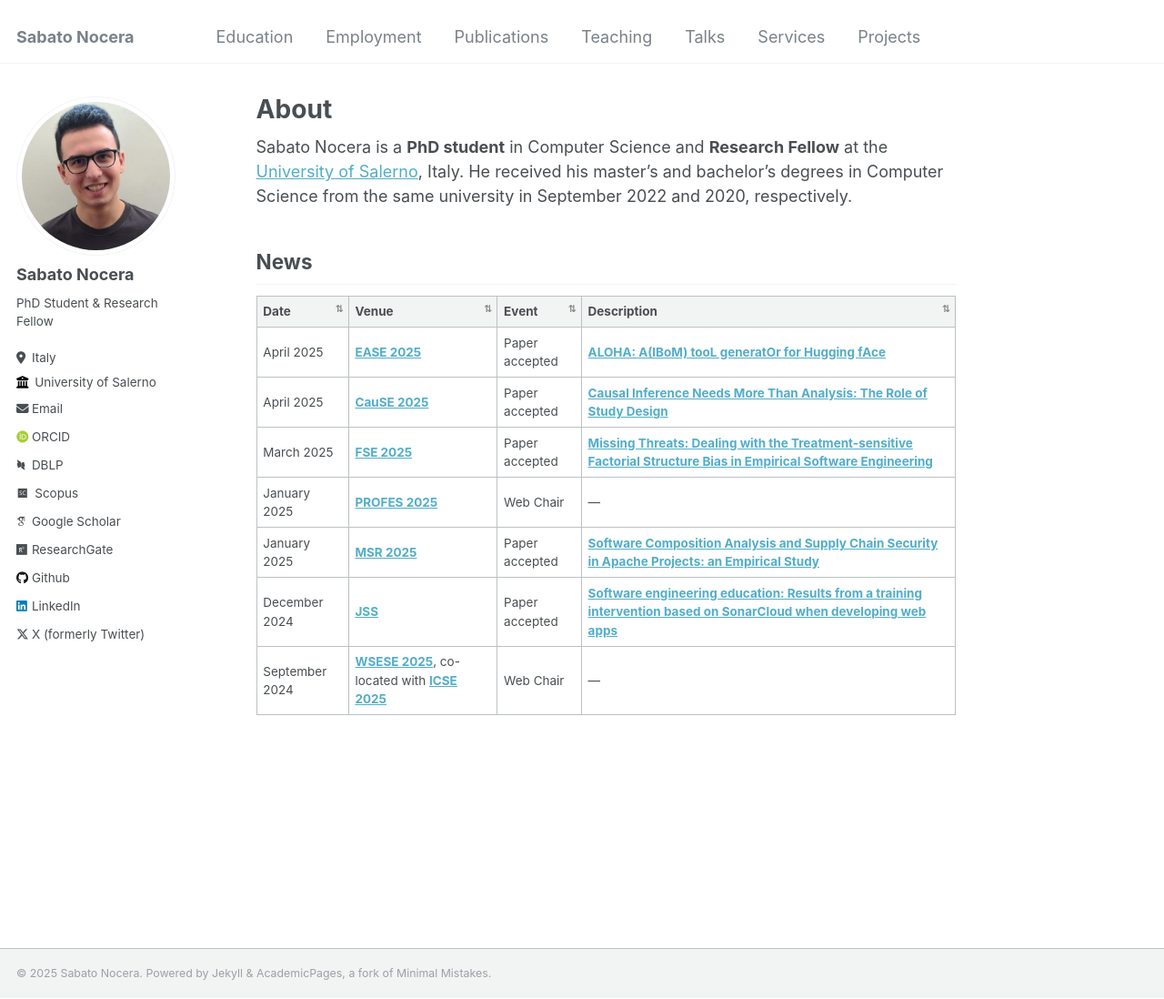
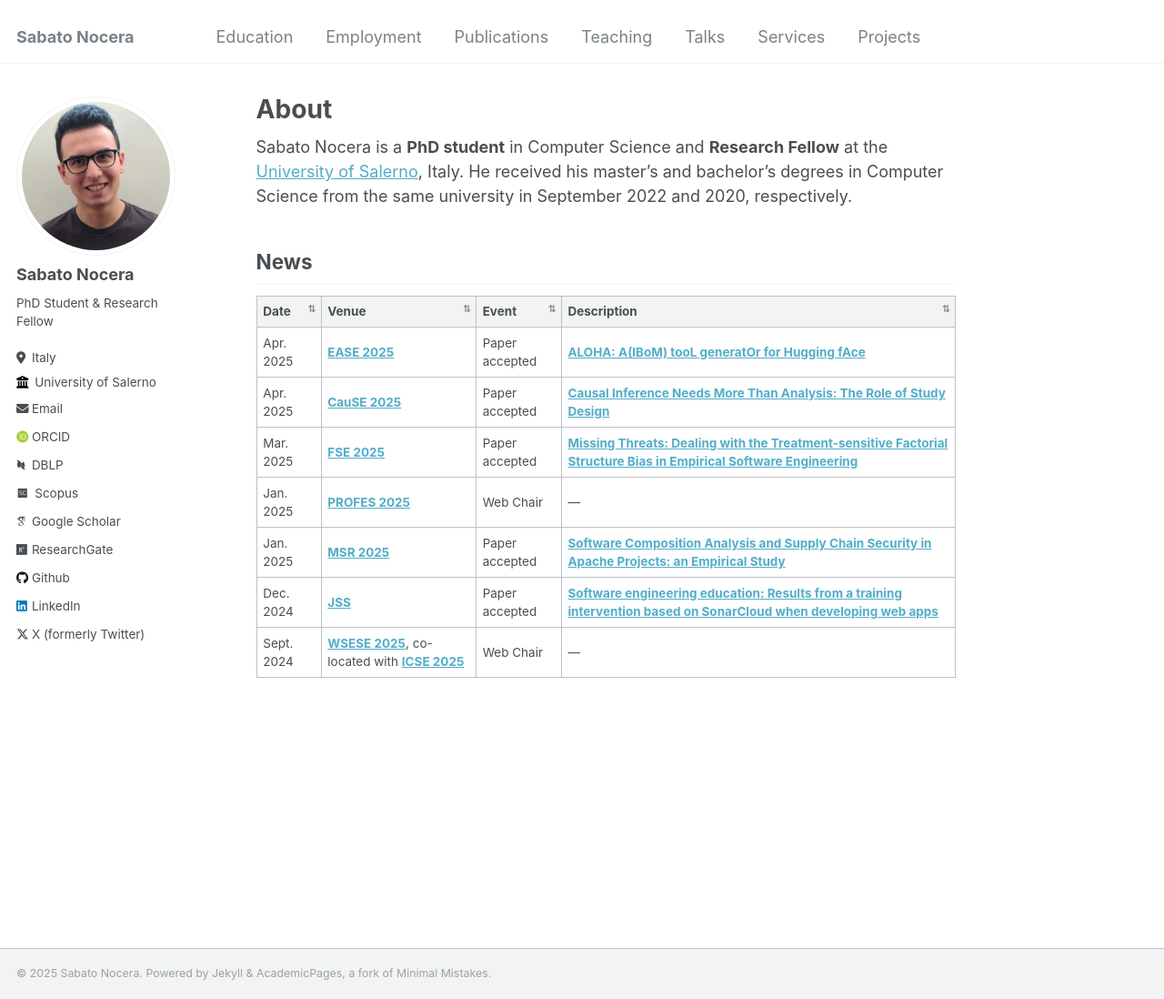
Before and after one commit to sabato-nocera/sabato-nocera.github.io, a Jekyll site: the page built from _pages/about.md, in a window 1280 px wide and 1098 px high. Shown: the whole window at 91% size. Built offline with Jekyll 4.4.1, drawn with Linux system fonts in a browser that asks for light colours; some web fonts are replaced; comment, search, counter and statistics services are not loaded.

Commit message:
Update about.md

```diff
--- a/_pages/about.md
+++ b/_pages/about.md
@@ -13,13 +13,13 @@ Sabato Nocera is a **PhD student** in Computer Science and  **Research Fellow**
 
 | Date         | Venue | Event       | Description |
 |--------------|-------|-----------------|-------|
-| April 2025   | [**EASE 2025**](https://conf.researchr.org/home/ease-2025) | Paper accepted   | [**ALOHA: A(IBoM) tooL generatOr for Hugging fAce**](#) |
-| April 2025   | [**CauSE 2025**](https://causality-software-engineering.github.io/cause-workshop-2025/) | Paper accepted   | [**Causal Inference Needs More Than Analysis: The Role of Study Design**](#) |
-| March 2025   | [**FSE 2025**](https://conf.researchr.org/track/fse-2025/fse-2025-ideas-visions-and-reflections) | Paper accepted   | [**Missing Threats: Dealing with the Treatment-sensitive Factorial Structure Bias in Empirical Software Engineering**](#) |
-| January 2025 | [**PROFES 2025**](https://conf.researchr.org/home/profes-2025) | Web Chair        | — |
-| January 2025 | [**MSR 2025**](https://2025.msrconf.org/track/msr-2025-technical-papers) | Paper accepted   | [**Software Composition Analysis and Supply Chain Security in Apache Projects: an Empirical Study**](https://sabato-nocera.github.io/publications/#j1-bibtex) |
-| December 2024| [**JSS**](https://www.sciencedirect.com/journal/journal-of-systems-and-software) | Paper accepted   | [**Software engineering education: Results from a training intervention based on SonarCloud when developing web apps**](https://doi.org/10.1016/j.jss.2024.112308) |
-| September 2024| [**WSESE 2025**](https://conf.researchr.org/home/icse-2025/wsese-2025), co-located with [**ICSE 2025**](https://conf.researchr.org/home/icse-2025) | Web Chair | — |
+| Apr. 2025   | [**EASE 2025**](https://conf.researchr.org/home/ease-2025) | Paper accepted   | [**ALOHA: A(IBoM) tooL generatOr for Hugging fAce**](#) |
+| Apr. 2025   | [**CauSE 2025**](https://causality-software-engineering.github.io/cause-workshop-2025/) | Paper accepted   | [**Causal Inference Needs More Than Analysis: The Role of Study Design**](#) |
+| Mar. 2025   | [**FSE 2025**](https://conf.researchr.org/track/fse-2025/fse-2025-ideas-visions-and-reflections) | Paper accepted   | [**Missing Threats: Dealing with the Treatment-sensitive Factorial Structure Bias in Empirical Software Engineering**](#) |
+| Jan. 2025 | [**PROFES 2025**](https://conf.researchr.org/home/profes-2025) | Web Chair        | — |
+| Jan. 2025 | [**MSR 2025**](https://2025.msrconf.org/track/msr-2025-technical-papers) | Paper accepted   | [**Software Composition Analysis and Supply Chain Security in Apache Projects: an Empirical Study**](https://sabato-nocera.github.io/publications/#j1-bibtex) |
+| Dec. 2024| [**JSS**](https://www.sciencedirect.com/journal/journal-of-systems-and-software) | Paper accepted   | [**Software engineering education: Results from a training intervention based on SonarCloud when developing web apps**](https://doi.org/10.1016/j.jss.2024.112308) |
+| Sept. 2024| [**WSESE 2025**](https://conf.researchr.org/home/icse-2025/wsese-2025), co-located with [**ICSE 2025**](https://conf.researchr.org/home/icse-2025) | Web Chair | — |
 
 
 
```
